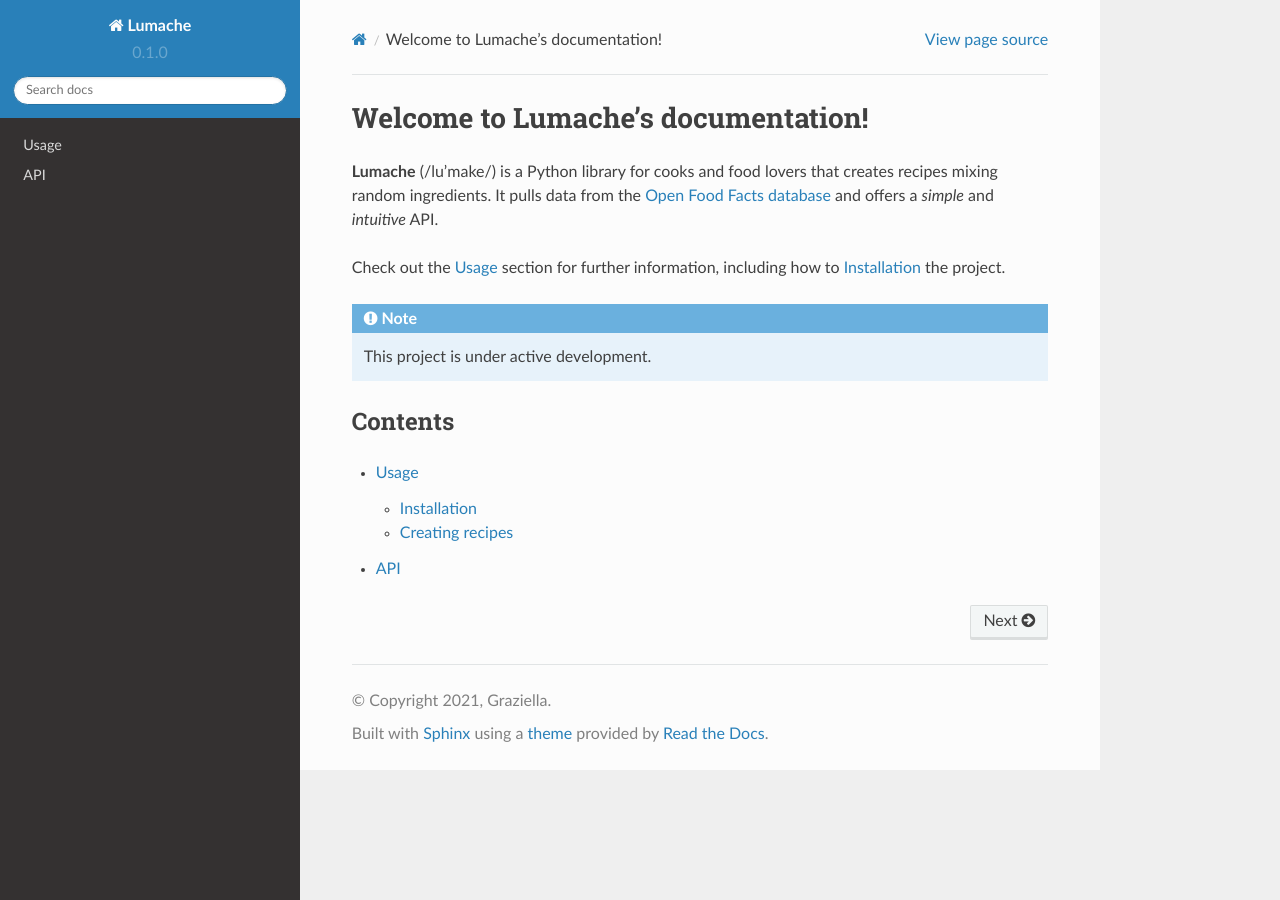
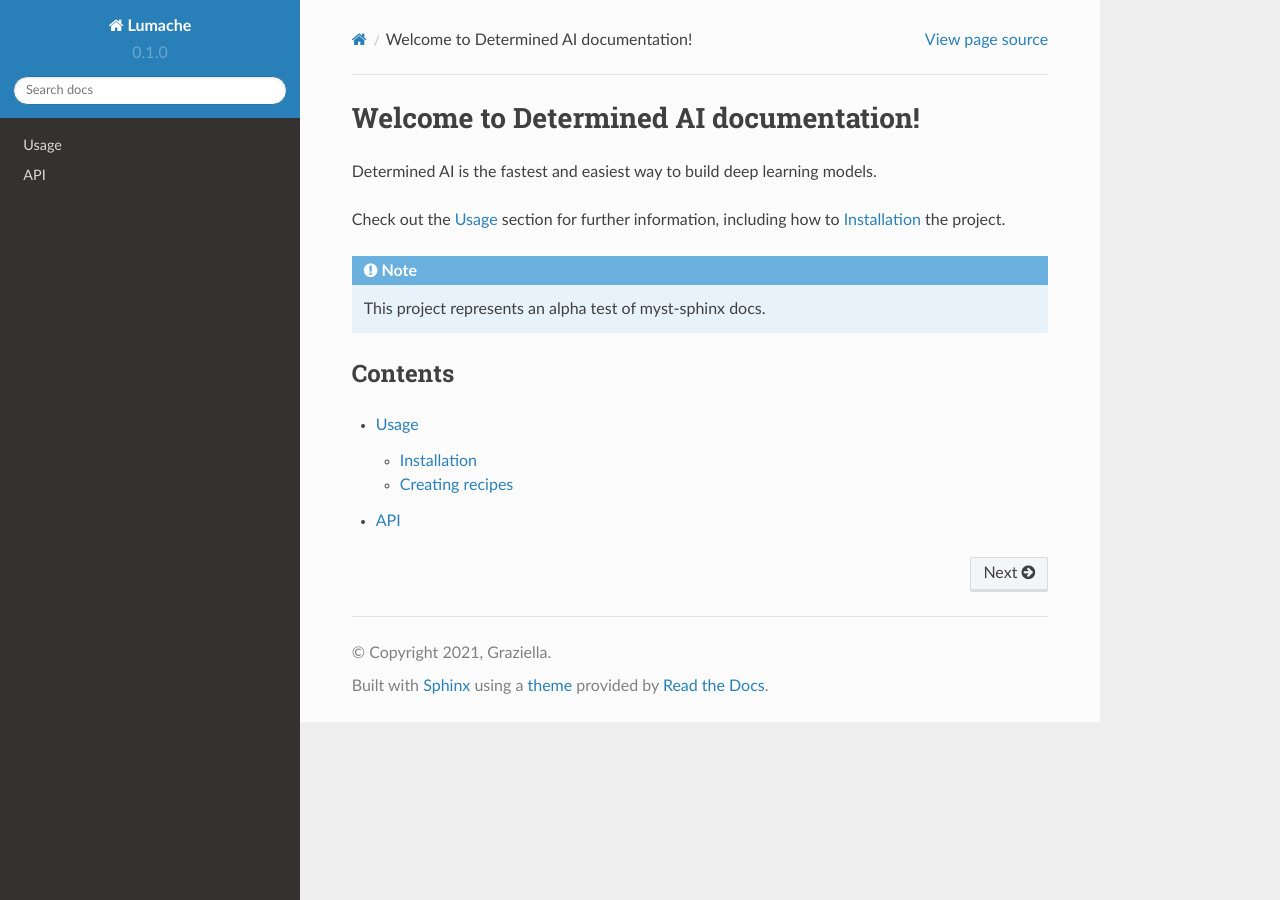
Before and after one commit to tara-det-ai/myst-sphinx-alpha, a Sphinx documentation site: the page built from docs/source/index.rst, in a window 1280 px wide. Built offline with Sphinx 7.4.7 and the Read the Docs theme 2.0.0, drawn with Linux system fonts in a browser that asks for light colours.

Commit message:
edit index page

```diff
--- a/docs/source/index.rst
+++ b/docs/source/index.rst
@@ -1,17 +1,14 @@
-Welcome to Lumache's documentation!
+Welcome to Determined AI documentation!
 ===================================
 
-**Lumache** (/lu'make/) is a Python library for cooks and food lovers
-that creates recipes mixing random ingredients.
-It pulls data from the `Open Food Facts database <https://world.openfoodfacts.org/>`_
-and offers a *simple* and *intuitive* API.
+Determined AI is the fastest and easiest way to build deep learning models.
 
 Check out the :doc:`usage` section for further information, including
 how to :ref:`installation` the project.
 
 .. note::
 
-   This project is under active development.
+   This project represents an alpha test of myst-sphinx docs.
 
 Contents
 --------
```
